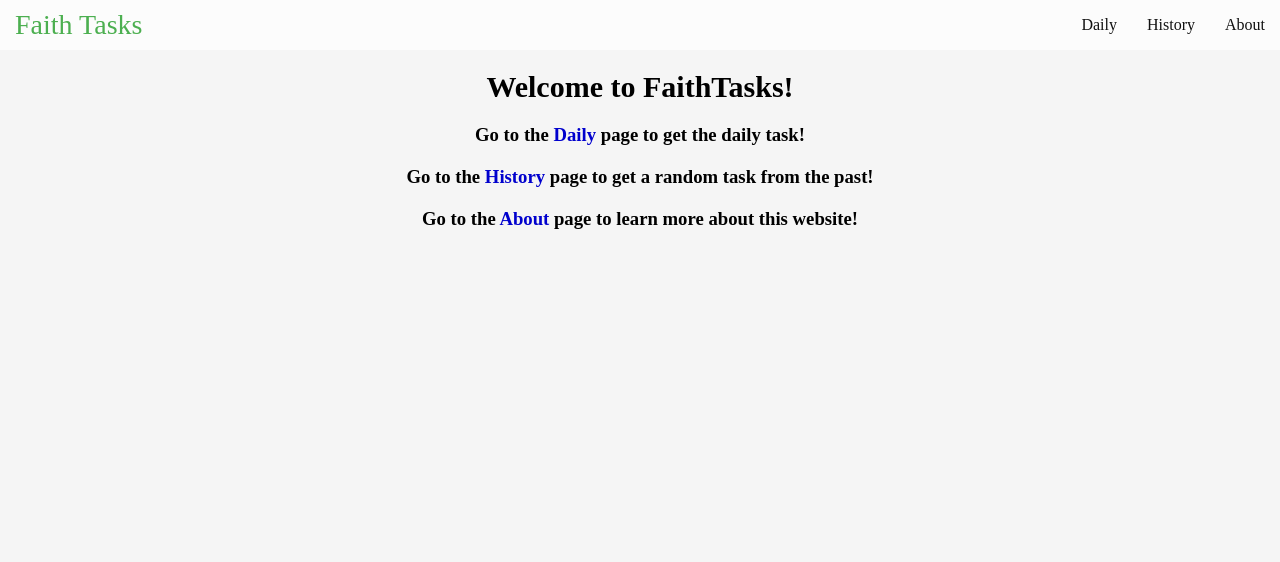
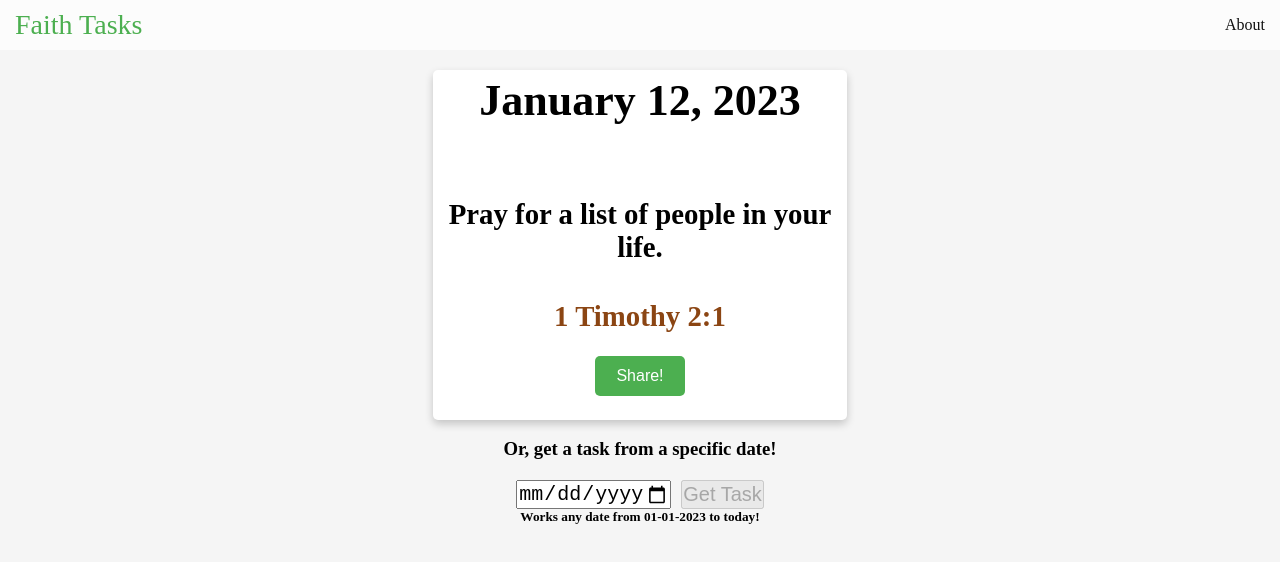
Before and after one commit to ryannarnoldd/FaithTasks, a React (Create React App) app: page / in a window 1280 px wide. Shown: the top 562 px of the page. Built offline with nearby package versions, Linux system fonts and the light colour scheme.

Commit message:
Pushing many changes, creating overall Home page

```diff
--- a/src/App.js
+++ b/src/App.js
@@ -6,10 +6,13 @@ import {
 
 
 import Navbar from './components/Navbar';
-import Daily from './pages/Daily';
-import History from './pages/History';
+
 import Home from './pages/Home';
+import Task from './pages/Task';
 import About from './pages/About';
+
+// import Daily from './pages/Daily';
+// import History from './pages/History';
 
 function App() {
 
@@ -20,9 +23,11 @@ function App() {
       <div className="container">
         <Routes>
           <Route path="*" exact={true} element={<Home />} />
-          <Route path="/daily" element={<Daily />} />
+          <Route path="/task/:date" element={ <Task /> } />
           <Route path="/about" element={<About />} />
-          <Route path="/history/:date?" element={ <History /> } />
+
+          {/* <Route path="/daily" element={<Daily />} />
+          <Route path="/history/:date?" element={ <History /> } /> */}
         </Routes>
       </div>
     </Router>
--- a/src/components/Navbar.js
+++ b/src/components/Navbar.js
@@ -6,8 +6,8 @@ const Navbar = () => {
     <nav>
       <a href="/">Faith Tasks</a>
       <div className="links">
-        <a href="daily">Daily</a>
-        <a href="history">History</a>
+        {/* <a href="daily">Daily</a> */}
+        {/* <a href="history">History</a> */}
         <a href="about">About</a>
       </div>
     </nav>
--- a/src/components/TaskBox.js
+++ b/src/components/Task.js
@@ -2,7 +2,7 @@ import React from 'react';
 import { getDateString } from '../Utils';
 import '../style.scss';
 
-const TaskBox = ({ date, task: { title, verse }}) => {
+const Task = ({ date, task: { title, verse }}) => {
   function formatLink (verse) {
     const books = {'Genesis': 'GEN','Exodus': 'EXO','Leviticus': 'LEV','Numbers': 'NUM','Deuteronomy': 'DEU','Joshua': 'JOS','Judges': 'JDG','Ruth': 'RUT','1 Samuel': '1SA','2 Samuel': '2SA','1 Kings': '1KI','2 Kings': '2KI','1 Chronicles': '1CH','2 Chronicles': '2CH','Ezra': 'EZR','Nehemiah': 'NEH','Esther': 'EST','Job': 'JOB','Psalms': 'PSA','Proverbs': 'PRO','Ecclesiastes': 'ECC','Song of Solomon': 'SNG','Isaiah': 'ISA','Jeremiah': 'JER','Lamentations': 'LAM','Ezekiel': 'EZK','Daniel': 'DAN','Hosea': 'HOS','Joel': 'JOL','Amos': 'AMO','Obadiah': 'OBA','Jonah': 'JON','Micah': 'MIC','Nahum': 'NAM','Habakkuk': 'HAB','Zephaniah': 'ZEP','Haggai': 'HAG','Zechariah': 'ZEC','Malachi': 'MAL','Matthew': 'MAT','Mark': 'MRK','Luke': 'LUK','John': 'JHN','Acts': 'ACT','Romans': 'ROM','1 Corinthians': '1CO','2 Corinthians': '2CO','Galatians': 'GAL','Ephesians': 'EPH','Philippians': 'PHP','Colossians': 'COL','1 Thessalonians': '1TH','2 Thessalonians': '2TH','1 Timothy': '1TI','2 Timothy': '2TI','Titus': 'TIT','Philemon': 'PHM','Hebrews': 'HEB','James': 'JAS','1 Peter': '1PE','2 Peter': '2PE','1 John': '1JN','2 John': '2JN','3 John': '3JN','Jude': 'JUD','Revelation': 'REV'}
 
@@ -13,7 +13,7 @@ const TaskBox = ({ date, task: { title, verse }}) => {
   }
 
   function copyToClipboard() {
-    navigator.clipboard.writeText(window.location.href)
+    navigator.clipboard.writeText(window.location.href);
 
     document.getElementById("share").style.background_color = "olive";
     document.getElementById("share").innerHTML = "Copied";
@@ -31,7 +31,7 @@ const TaskBox = ({ date, task: { title, verse }}) => {
             <br /> <br /> <br /> <br />
             <h2 style={{textAlign: 'center'}}>
               <strong>{title}</strong>
-              </h2>
+            </h2>
             <br /> <br />
 
             <h2><a id="verse" href={formatLink(verse)} target="_blank" rel="noreferrer">{verse}</a></h2>
@@ -40,9 +40,9 @@ const TaskBox = ({ date, task: { title, verse }}) => {
 
             <button id="share" onClick={ copyToClipboard }>Share!</button>
         </>
-        ) : ( <h2>There are no tasks to do today.</h2> )}
+        ) : ( <h2>There is no daily task today.</h2> )}
     </div>
   );
 };
 
-export default TaskBox;
+export default Task;
--- /dev/null
+++ b/src/components/TaskSearch.js
@@ -0,0 +1,28 @@
+import '../style.scss';
+import { getCurrentDate } from '../Utils.js';
+import React, { useState } from 'react';
+
+const TaskSearch = () => {
+    const [ disabled, setDisabled ] = useState(true);
+    const START_DATE = "2020-01-01";
+    let date;
+
+    const checkDate = () => {
+        date = document.getElementById('date').value;
+        setDisabled(false ? (date && START_DATE <= date && date < getCurrentDate()) : true);
+    }
+
+    const setTask = () => {
+        date = document.getElementById('date').value;
+        if (date) { window.location.href = `/task/${date}`; }
+    }
+
+  return (
+    <div className='taskSearch'>
+        <input type="date" id='date' onChange={checkDate} min={START_DATE} max={getCurrentDate()}/>
+        <button id='getTask' onClick={setTask} disabled={disabled}>Get Task</button>
+    </div>
+  );
+};
+
+export default TaskSearch;
--- a/src/pages/About.js
+++ b/src/pages/About.js
@@ -6,7 +6,7 @@ const About = () => {
 
   return (
     <div className='content' style={{na: '20px'}}>
-      <h3 style={{fontSize: '30px'}}>About!</h3>
+      <h3 style={{fontSize: '30px'}}>Who We Are?</h3>
 
       <h3>We provide daily faith-based tasks to help strengthen your walk with God</h3>
 
--- a/src/pages/Daily.js
+++ b/src/pages/Daily.js
@@ -1,5 +1,5 @@
 import React from 'react';
-import TaskBox from '../components/TaskBox';
+import TaskBox from '../components/Task';
 import '../style.scss';
 import { fetchDailyTask } from '../Utils.js';
 
--- a/src/pages/History.js
+++ b/src/pages/History.js
@@ -1,6 +1,6 @@
 import React from 'react';
 import { useParams } from 'react-router-dom';
-import TaskBox from '../components/TaskBox';
+import TaskBox from '../components/Task';
 import '../style.scss';
 import { fetchRandomTask, fetchTask, getCurrentDate } from '../Utils.js';
 
--- a/src/pages/Home.js
+++ b/src/pages/Home.js
@@ -1,19 +1,21 @@
 import React from 'react';
 // import the style sheet
 import '../style.scss';
+import { fetchDailyTask } from '../Utils.js';
+import Task from '../components/Task';
+import TaskSearch from '../components/TaskSearch';
+const { date, task } = fetchDailyTask();
 
 const Home = () => {
 
   return (
-    // Put spacee between every element
     <div className='content'>
-        <h3 style={{fontSize: '30px'}}>Welcome to FaithTasks!</h3>
-
-        <h3>Go to the <a href="/daily">Daily</a> page to get the daily task!</h3>
-
-        <h3>Go to the <a href="/history">History</a> page to get a random task from the past!</h3>
-
-        <h3>Go to the <a href="/about">About</a> page to learn more about this website!</h3>
+        {/* <h3 style={{fontSize: '30px'}}>Welcome to FaithTasks!</h3> */}
+        <Task date={date} task={ task } />
+        <br />
+        <h3> Or, get a task from a specific date! </h3>
+        <TaskSearch />
+        <h5>Works any date from 01-01-2023 to today!</h5>
     </div>
   );
 };
--- /dev/null
+++ b/src/pages/Task.js
@@ -0,0 +1,18 @@
+import React from 'react';
+import TaskBox from '../components/Task';
+import '../style.scss';
+import { fetchTask } from '../Utils.js';
+import { useParams } from 'react-router-dom';
+
+const Task = () => {
+    var { date } = useParams();
+    var task = fetchTask(date).task;
+
+    return (
+        <div className='content'>
+        <TaskBox date={date} task={ task } />
+        </div>
+    );
+};
+
+export default Task;
--- a/src/style.scss
+++ b/src/style.scss
@@ -143,3 +143,17 @@ nav {
     }
   }
 }
+
+.taskSearch {
+  display: flex;
+  flex-direction: row;
+
+  input {
+      font-size: 20px;
+  }
+
+  button {
+      font-size: 20px;
+      margin-left: 10px;
+  }
+}
```
Also changed, not shown: 1 other file (tests, documents, lock files or other folders).
